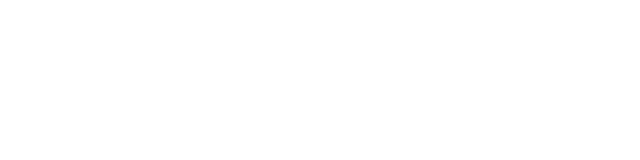
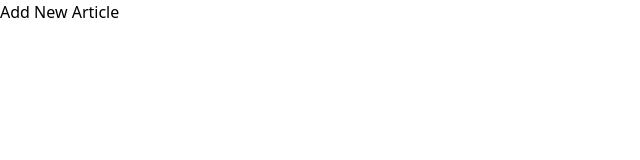
Before and after one commit to TheTrumpetist27/ArticleSummaryFrontend, a React (Vite) app: page /article/add in a window 1280 px wide. Before the commit this address had no page. Shown: the top 160 px of the page, without its empty margins (0-640 px from the left). Built offline with nearby package versions, Linux system fonts and the light colour scheme.

Commit message:
Start gemaakt met de article pagina's. Dit is nog lang niet af.

```diff
--- a/src/App.jsx
+++ b/src/App.jsx
@@ -4,6 +4,8 @@
 import AddCompanyPage from "./pages/company/AddCompanyPage";
 import CompanyPage from "./pages/company/CompanyPage";
 import EditCompanyPage from "./pages/company/EditCompanyPage";
+import AddArticlePage from "./pages/article/AddArticlePage";
+import ArticlesPage from "./pages/article/ArticlesPage";
 
 const App = () => {
   return (
@@ -14,6 +16,8 @@
         <Route path="/company/add" element={<AddCompanyPage />} />
         <Route path="/company/:id" element={<CompanyPage />} />
         <Route path="/company/edit/:id" element={<EditCompanyPage />} />
+        <Route path="/articles" element={<ArticlesPage />} />
+        <Route path="/article/add" element={<AddArticlePage />} />
       </Routes>
     </Router>
   );
--- /dev/null
+++ b/src/pages/article/AddArticlePage.jsx
@@ -0,0 +1,10 @@
+const AddArticlePage = () => {
+    return (
+        <div>
+        <h1>Add New Article</h1>
+        {/* Add your form or components for adding an article here */}
+        </div>
+    );
+}
+
+export default AddArticlePage;
--- /dev/null
+++ b/src/pages/article/ArticlesPage.jsx
@@ -0,0 +1,10 @@
+const ArticlesPage = () => {
+    return (
+        <div>
+            <h1>Articles</h1>
+            {/* Add your components for displaying articles here */}
+        </div>
+    );
+}
+
+export default ArticlesPage;
--- a/src/services/CompanyService.jsx
+++ b/src/services/CompanyService.jsx
@@ -1,4 +1,4 @@
-const API_URL = 'https://localhost:7263/api/Company';
+const API_URL = 'http://localhost:8090/api/Company';
 
 export const GetAllCompanies = async () => {
     try {
```
